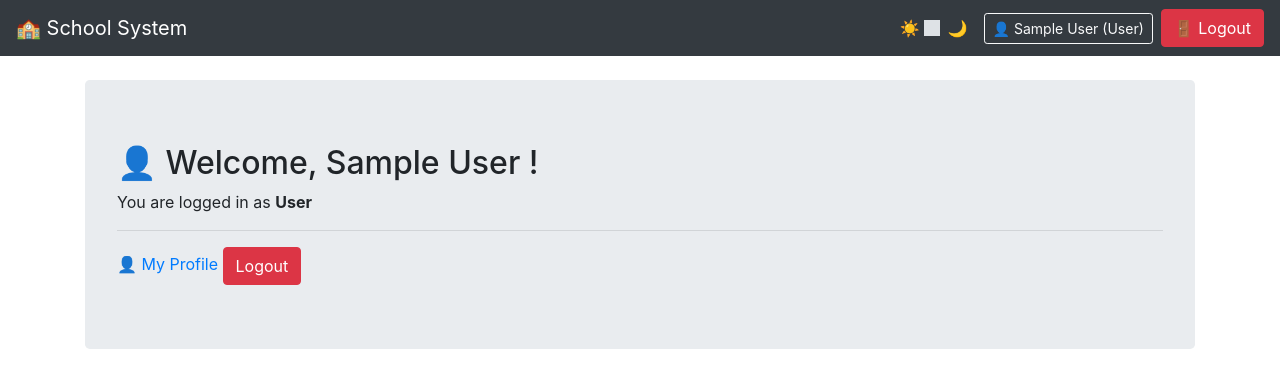
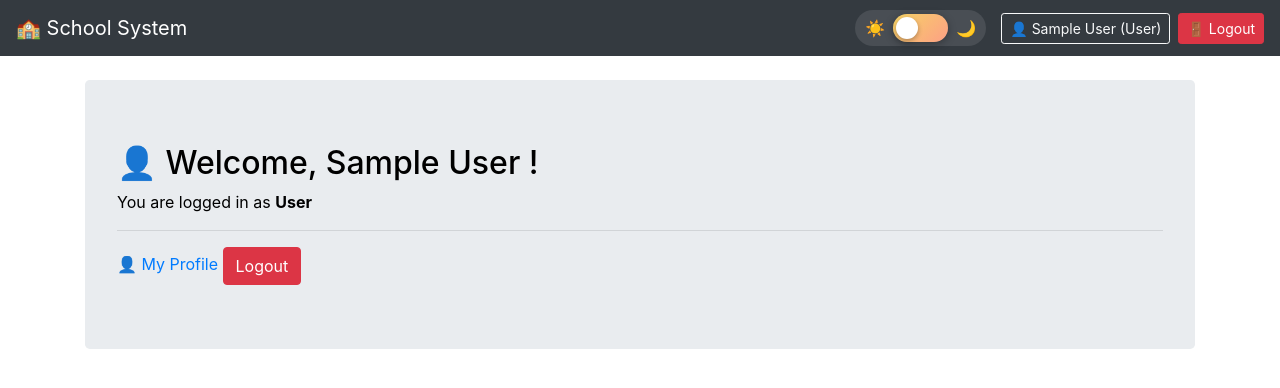
Before and after one commit to Patel-Het06/Flaks-School-Management-System-, a Flask app: page /user/dashboard in a window 1280 px wide. Shown: the top 388 px of the page. Run offline with Flask 3, Linux system fonts and the light colour scheme; the visitor is signed in with stand-in values (Sample User, id 1); some libraries are stand-ins or nearby versions.

Commit message:
toggle button

```diff
--- a/templates/base.html
+++ b/templates/base.html
@@ -5,59 +5,161 @@
     <meta name="viewport" content="width=device-width, initial-scale=1.0">
     <title>🏫 School Management System</title>
     <link rel="stylesheet" href="https://maxcdn.bootstrapcdn.com/bootstrap/4.0.0/css/bootstrap.min.css">
-    <link rel="stylesheet" href="{{ url_for('static', filename='css/style.css') }}">
     <style>
+        /* ===== LIGHT THEME ===== */
+        body {
+            background-color: #ffffff;
+            color: #000000;
+            transition: all 0.3s ease;
+        }
+        .navbar {
+            background-color: #343a40 !important;
+            transition: all 0.3s ease;
+        }
+        .jumbotron {
+            background-color: #e9ecef;
+            transition: all 0.3s ease;
+        }
+        .table { color: #000000; }
+        .card {
+            background-color: #ffffff;
+            transition: all 0.3s ease;
+        }
+
+        /* ===== DARK THEME ===== */
         body.dark {
             background-color: #1a1a2e;
-            color: white;
+            color: #ffffff;
         }
         body.dark .navbar {
             background-color: #16213e !important;
         }
         body.dark .jumbotron {
             background-color: #0f3460;
-            color: white;
+            color: #ffffff;
         }
-        body.dark .table {
-            color: white;
-        }
+        body.dark .table { color: #ffffff; }
+        body.dark .table-dark { background-color: #16213e; }
         body.dark .card {
             background-color: #16213e;
-            color: white;
+            color: #ffffff;
+            border-color: #0f3460;
+        }
+        body.dark .form-control {
+            background-color: #16213e;
+            color: #ffffff;
+            border-color: #0f3460;
+        }
+        body.dark .form-control::placeholder { color: #aaaaaa; }
+        body.dark .alert-success {
+            background-color: #1a3a2a;
+            color: #75b798;
+            border-color: #1a3a2a;
+        }
+        body.dark .alert-danger {
+            background-color: #3a1a1a;
+            color: #f1aeb5;
+            border-color: #3a1a1a;
+        }
+        body.dark .alert-warning {
+            background-color: #3a2e1a;
+            color: #ffda6a;
+            border-color: #3a2e1a;
+        }
+        body.dark .alert-info {
+            background-color: #1a2e3a;
+            color: #6edff6;
+            border-color: #1a2e3a;
+        }
+
+        /* ===== ATTRACTIVE TOGGLE SWITCH ===== */
+        .toggle-wrapper {
+            display: flex;
+            align-items: center;
+            margin-right: 15px;
+            background-color: rgba(255,255,255,0.1);
+            border-radius: 30px;
+            padding: 4px 10px;
+        }
+        .toggle-wrapper span {
+            font-size: 16px;
+        }
+        .theme-switch {
+            position: relative;
+            display: inline-block;
+            width: 55px;
+            height: 28px;
+            margin: 0 8px;
+        }
+        .theme-switch input {
+            opacity: 0;
+            width: 0;
+            height: 0;
+        }
+        .slider {
+            position: absolute;
+            cursor: pointer;
+            top: 0; left: 0; right: 0; bottom: 0;
+            background: linear-gradient(135deg, #f6d365, #fda085);
+            border-radius: 28px;
+            transition: 0.4s;
+            box-shadow: 0 2px 8px rgba(0,0,0,0.3);
+        }
+        .slider:before {
+            position: absolute;
+            content: "";
+            height: 22px;
+            width: 22px;
+            left: 3px;
+            bottom: 3px;
+            background-color: white;
+            border-radius: 50%;
+            transition: 0.4s;
+            box-shadow: 0 2px 5px rgba(0,0,0,0.3);
+        }
+        input:checked + .slider {
+            background: linear-gradient(135deg, #1a1a2e, #4a4a8a);
+        }
+        input:checked + .slider:before {
+            transform: translateX(27px);
+            background-color: #f0f0f0;
+        }
+        .slider:hover {
+            box-shadow: 0 0 10px rgba(255,255,255,0.3);
         }
     </style>
 </head>
 <body id="main-body">
 
-    <nav class="navbar navbar-expand-lg navbar-dark bg-dark">
-        <a class='navbar-brand'href="{{url_for('auth.home')}}">🏫 School System</a>
+    <nav class="navbar navbar-expand-lg navbar-dark">
+        <a class="navbar-brand" href="{{ url_for('auth.home') }}">🏫 School System</a>
 
         <div class="ml-auto d-flex align-items-center">
 
-
-            <!-- Theme Toggle -->
-            <span class="text-white mr-1">☀️</span>
-            <div class="custom-control custom-switch mr-3">
-                <input type="checkbox" class="custom-control-input" id="themeToggle">
-                <label class="custom-control-label text-white" for="themeToggle">🌙</label>
+            <!-- Attractive Theme Toggle -->
+            <div class="toggle-wrapper">
+                <span>☀️</span>
+                <label class="theme-switch">
+                    <input type="checkbox" id="themeToggle">
+                    <span class="slider"></span>
+                </label>
+                <span>🌙</span>
             </div>
 
-
             {% if current_user.is_authenticated %}
-                {% if current_user.role=='admin' %}
-                    <a href="{{url_for('admin.profile')}}" class="btn btn-outline-light btn-sm mr-2">
-                        👑{{current_user.name|title}} (Admin)
+                {% if current_user.role == 'admin' %}
+                    <a href="{{ url_for('admin.profile') }}" class="btn btn-outline-light btn-sm mr-2">
+                        👑 {{ current_user.name }} (Admin)
                     </a>
                 {% else %}
-                    <a href="{{url_for('user.profile')}}" class="btn btn-outline-light btn-sm mr-2">
-                        👤 {{current_user.name|title}} (User)
+                    <a href="{{ url_for('user.profile') }}" class="btn btn-outline-light btn-sm mr-2">
+                        👤 {{ current_user.name }} (User)
                     </a>
                 {% endif %}
-
-                <a class="btn btn-danger"href="{{url_for('auth.logout')}}">🚪 Logout</a>
+                <a class="btn btn-danger btn-sm" href="{{ url_for('auth.logout') }}">🚪 Logout</a>
             {% else %}
-                <a class="btn btn-outline-light mr-2" href="{{url_for('auth.login')}}">Login</a>
-                <a class="btn btn-success" href="{{url_for('auth.register')}}">Register</a>
+                <a class="btn btn-outline-light btn-sm mr-2" href="{{ url_for('auth.login') }}">Login</a>
+                <a class="btn btn-success btn-sm" href="{{ url_for('auth.register') }}">Register</a>
             {% endif %}
         </div>
     </nav>
@@ -75,8 +177,8 @@
         {% endblock %}
     </div>
 
-<script>
-     const toggle = document.getElementById('themeToggle');
+    <script>
+        const toggle = document.getElementById('themeToggle');
         const body = document.getElementById('main-body');
 
         if (localStorage.getItem('theme') === 'dark') {
@@ -93,7 +195,7 @@
                 localStorage.setItem('theme', 'light');
             }
         });
-</script>
+    </script>
 
 </body>
 </html>
```
